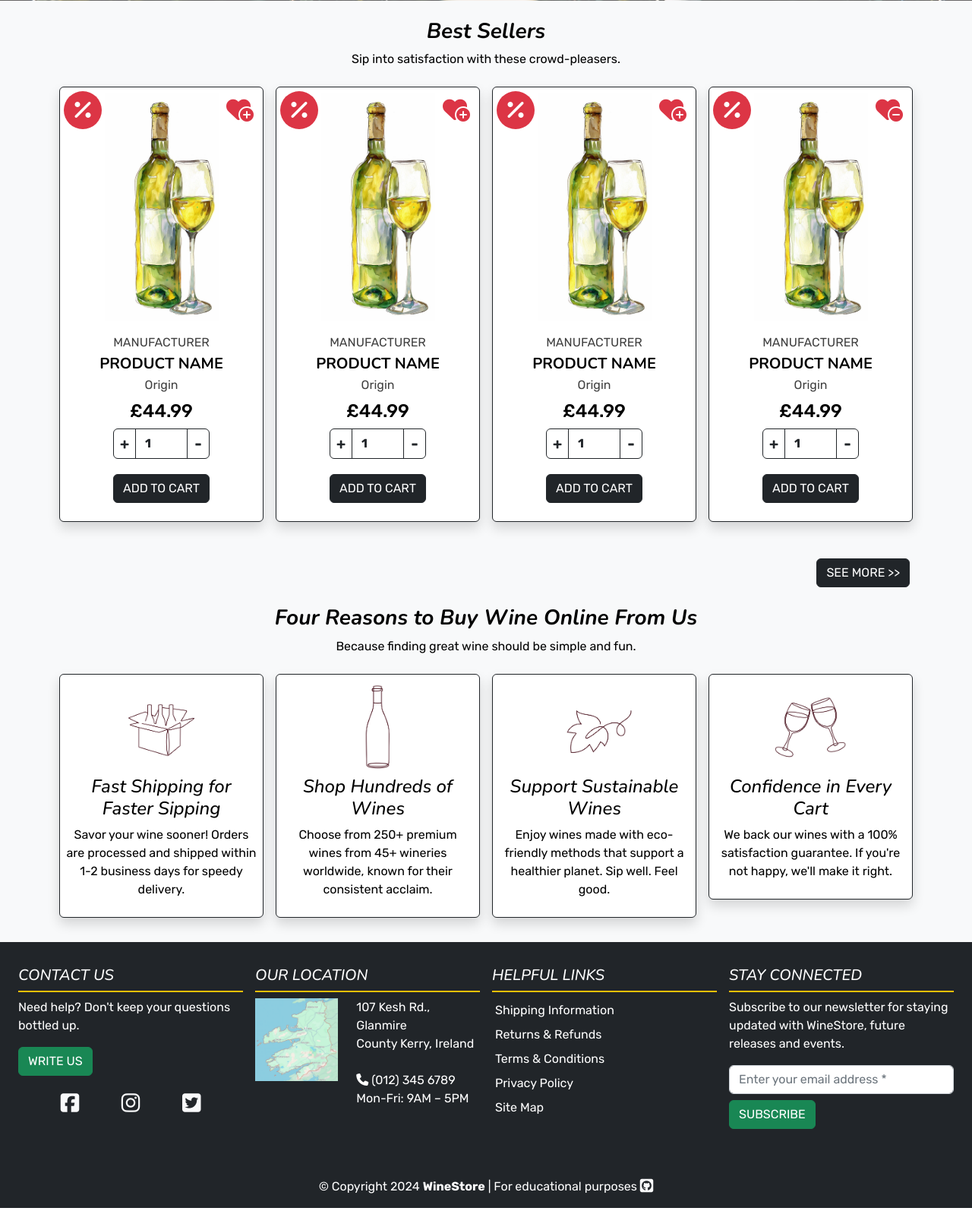
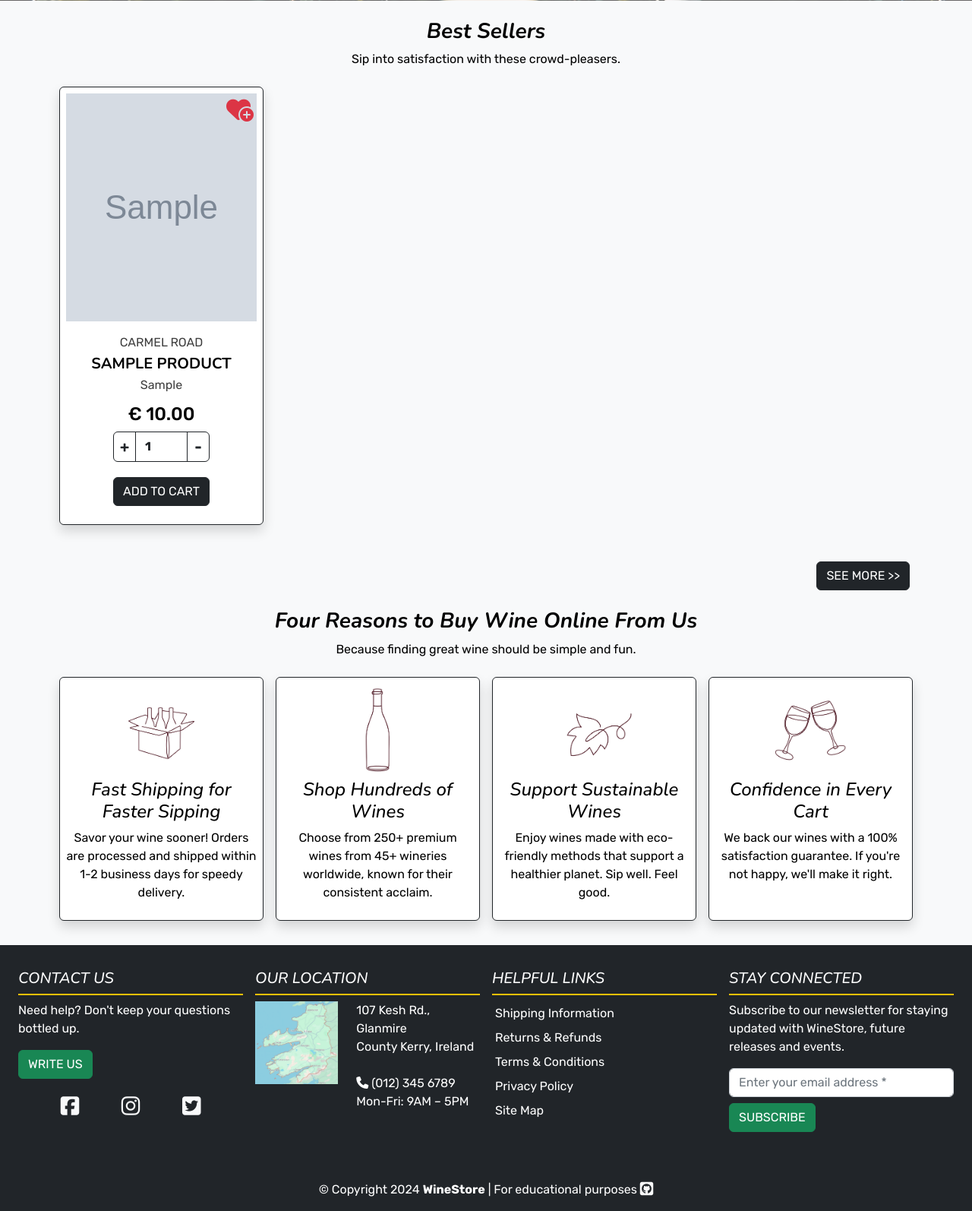
Before and after one commit to VL-ocean/winery, a Django app: page / in a window 1280 px wide. Shown: the part 456-2050 px from the top of the page at 76% size. Run offline with Django 4.2, Linux system fonts and the light colour scheme; data comes from the database, SQL or seed files in the repository; tables that the repository leaves empty hold one stand-in row (values such as "Sample post"); grey boxes marked "Sample" are stand-in pictures; parts of the project's set-up code (start-up, migrations or seed data) failed here and were passed over; some libraries are stand-ins or nearby versions.

Commit message:
refactor: home view and template

```diff
--- a/home/templates/home/index.html
+++ b/home/templates/home/index.html
@@ -19,24 +19,42 @@
         </div>
     </div>
     <div class="row mb-3">
-        <div class="col-12 col-md-6 col-lg-4 col-xl-3 p-2 mb-3">
-            <div class="card border-dark shadow product-card mx-auto">
+        {% for product in best_sellers %}
+        {% if forloop.counter|divisibleby:4 %}
+        <div class="col-12 col-md-6 d-lg-none col-xl-3 p-2 mb-3 d-xl-flex">
+            <div class="card border-dark shadow product-card mx-auto h-100">
                 <div class="p-2 align-self-center product-img-box position-relative">
-                    <img src="/media/no-image-sm.webp" class="img-fluid product-img" alt="...">
+                    {% if product.image %}
+                    <img src="{{ product.image.url }}" class="img-fluid product-img" alt="{{ product.name }}">
                     <a href="#" class="stretched-link"></a>
+                    {% else %}
+                    <img src="/media/no-image-sm.webp" class="img-fluid product-img" alt="{{ product.name }}">
+                    <a href="#" class="stretched-link"></a>
+                    {% endif %}
                 </div>
-                <div class="card-body text-center py-2">
-                    <p class="card-text text-uppercase opacity-75 mb-1">Manufacturer</p>
-                    <h4 class="card-title menu-font text-uppercase fs-5 mb-1 fw-bold">Product name</h4>
-                    <p class="card-text opacity-75 mb-1 text-capitalize">Origin</p>
-                    <h5 class="card-title product-price fs-4 m-2">£44.99</h5>
+                <div class="card-body text-center py-2 d-flex flex-column justify-content-evenly">
+                    <p class="card-text text-uppercase opacity-75 mb-1">{{ product.brand.friendly_name }}</p>
+                    <h4 class="card-title menu-font text-uppercase fs-5 mb-1 fw-bold">{{ product.name }}</h4>
+                    <p class="card-text opacity-75 mb-1 text-capitalize">{{ product.origin }}</p>
+                    <h5 class="card-title product-price fs-4 m-2">
+                        {% if product.sale_price and product.sale_price < product.price %}
+                            <!-- Sale price exists and is less than regular price -->
+                            <span class="text-decoration-line-through fs-5 text-muted">€ {{ product.price }}</span>
+                            <span class="text-danger">€ {{ product.sale_price }}</span>
+                        {% else %}
+                            <!-- Regular price only -->
+                            € {{ product.price }}
+                        {% endif %}
+                    </h5>
                     <div class="row">
                         <div class="col-7 mx-auto">
                             <div class="input-group">
-                                <button class="btn btn-outline-dark fw-bold fs-5 p-1 quantity-btn" type="button">+</button>
-                                <input type="number" class="form-control border border-dark quantity-input fw-bold" value="1"
-                                    aria-label="Product quantity">
-                                <button class="btn btn-outline-dark fw-bold fs-5 p-1 quantity-btn" type="button">-</button>
+                                <button class="btn btn-outline-dark fw-bold fs-5 p-1 quantity-btn"
+                                    type="button">+</button>
+                                <input type="number" class="form-control border border-dark quantity-input fw-bold"
+                                    value="1" aria-label="Product quantity">
+                                <button class="btn btn-outline-dark fw-bold fs-5 p-1 quantity-btn"
+                                    type="button">-</button>
                             </div>
                         </div>
                     </div>
@@ -44,39 +62,62 @@
                 <div class="card-footer text-center border-top-0 mt-1 mb-3 bg-white">
                     <a class="btn btn-dark text-uppercase" href="#" role="button">Add to cart</a>
                 </div>
+                {% if product.sale_price and product.sale_price < product.price %}
                 <div class="rounded-circle text-bg-danger discount-indicator position-absolute d-flex flex-column justify-content-center align-items-center">
                     <i class="fa-solid fa-percent fs-3"></i>
                 </div>
-                <div class="text-danger wishlist-plus position-absolute d-flex flex-column justify-content-center align-items-center">
-                    <a href="#" class="link-danger" data-bs-toggle="tooltip" data-bs-placement="right" data-bs-title="Add to Wishlist">
+                {% endif %}
+                <div
+                    class="text-danger wishlist-plus position-absolute d-flex flex-column justify-content-center align-items-center">
+                    <a href="#" class="link-danger" data-bs-toggle="tooltip" data-bs-placement="right"
+                        data-bs-title="Add to Wishlist">
                         <i class="fa-solid fa-heart-circle-plus fs-2"></i>
                     </a>
                 </div>
-                <div class="text-danger wishlist-minus position-absolute d-flex flex-column justify-content-center align-items-center d-none">
-                    <a href="#" class="link-danger" data-bs-toggle="tooltip" data-bs-placement="right"  data-bs-title="Remove from Wishlist">
+                <div
+                    class="text-danger wishlist-minus position-absolute d-flex flex-column justify-content-center align-items-center d-none">
+                    <a href="#" class="link-danger" data-bs-toggle="tooltip" data-bs-placement="right"
+                        data-bs-title="Remove from Wishlist">
                         <i class="fa-solid fa-heart-circle-minus fs-2"></i>
                     </a>
                 </div>
             </div>
         </div>
+        {% else %}
         <div class="col-12 col-md-6 col-lg-4 col-xl-3 p-2 mb-3">
-            <div class="card border-dark shadow product-card mx-auto">
+            <div class="card border-dark shadow product-card mx-auto h-100">
                 <div class="p-2 align-self-center product-img-box position-relative">
-                    <img src="/media/no-image-sm.webp" class="img-fluid product-img" alt="...">
+                    {% if product.image %}
+                    <img src="{{ product.image.url }}" class="img-fluid product-img" alt="{{ product.name }}">
                     <a href="#" class="stretched-link"></a>
+                    {% else %}
+                    <img src="/media/no-image-sm.webp" class="img-fluid product-img" alt="{{ product.name }}">
+                    <a href="#" class="stretched-link"></a>
+                    {% endif %}
                 </div>
-                <div class="card-body text-center py-2">
-                    <p class="card-text text-uppercase opacity-75 mb-1">Manufacturer</p>
-                    <h4 class="card-title menu-font text-uppercase fs-5 mb-1 fw-bold">Product name</h4>
-                    <p class="card-text opacity-75 mb-1 text-capitalize">Origin</p>
-                    <h5 class="card-title product-price fs-4 m-2">£44.99</h5>
+                <div class="card-body text-center py-2 d-flex flex-column justify-content-evenly">
+                    <p class="card-text text-uppercase opacity-75 mb-1">{{ product.brand.friendly_name }}</p>
+                    <h4 class="card-title menu-font text-uppercase fs-5 mb-1 fw-bold">{{ product.name }}</h4>
+                    <p class="card-text opacity-75 mb-1 text-capitalize">{{ product.origin }}</p>
+                    <h5 class="card-title product-price fs-4 m-2">
+                        {% if product.sale_price and product.sale_price < product.price %}
+                            <!-- Sale price exists and is less than regular price -->
+                            <span class="text-decoration-line-through fs-5 text-muted">€ {{ product.price }}</span>
+                            <span class="text-danger">€ {{ product.sale_price }}</span>
+                        {% else %}
+                            <!-- Regular price only -->
+                            € {{ product.price }}
+                        {% endif %}
+                    </h5>
                     <div class="row">
                         <div class="col-7 mx-auto">
                             <div class="input-group">
-                                <button class="btn btn-outline-dark fw-bold fs-5 p-1 quantity-btn" type="button">+</button>
-                                <input type="number" class="form-control border border-dark quantity-input fw-bold" value="1"
-                                    aria-label="Product quantity">
-                                <button class="btn btn-outline-dark fw-bold fs-5 p-1 quantity-btn" type="button">-</button>
+                                <button class="btn btn-outline-dark fw-bold fs-5 p-1 quantity-btn"
+                                    type="button">+</button>
+                                <input type="number" class="form-control border border-dark quantity-input fw-bold"
+                                    value="1" aria-label="Product quantity">
+                                <button class="btn btn-outline-dark fw-bold fs-5 p-1 quantity-btn"
+                                    type="button">-</button>
                             </div>
                         </div>
                     </div>
@@ -84,101 +125,29 @@
                 <div class="card-footer text-center border-top-0 mt-1 mb-3 bg-white">
                     <a class="btn btn-dark text-uppercase" href="#" role="button">Add to cart</a>
                 </div>
+                {% if product.sale_price and product.sale_price < product.price %}
                 <div class="rounded-circle text-bg-danger discount-indicator position-absolute d-flex flex-column justify-content-center align-items-center">
                     <i class="fa-solid fa-percent fs-3"></i>
                 </div>
-                <div class="text-danger wishlist-plus position-absolute d-flex flex-column justify-content-center align-items-center">
-                    <a href="#" class="link-danger" data-bs-toggle="tooltip" data-bs-placement="right" data-bs-title="Add to Wishlist">
+                {% endif %}
+                <div
+                    class="text-danger wishlist-plus position-absolute d-flex flex-column justify-content-center align-items-center">
+                    <a href="#" class="link-danger" data-bs-toggle="tooltip" data-bs-placement="right"
+                        data-bs-title="Add to Wishlist">
                         <i class="fa-solid fa-heart-circle-plus fs-2"></i>
                     </a>
                 </div>
-                <div class="text-danger wishlist-minus position-absolute d-flex flex-column justify-content-center align-items-center d-none">
-                    <a href="#" class="link-danger" data-bs-toggle="tooltip" data-bs-placement="right"  data-bs-title="Remove from Wishlist">
+                <div
+                    class="text-danger wishlist-minus position-absolute d-flex flex-column justify-content-center align-items-center d-none">
+                    <a href="#" class="link-danger" data-bs-toggle="tooltip" data-bs-placement="right"
+                        data-bs-title="Remove from Wishlist">
                         <i class="fa-solid fa-heart-circle-minus fs-2"></i>
                     </a>
                 </div>
             </div>
         </div>
-        <div class="col-12 col-md-6 col-lg-4 col-xl-3 p-2 mb-3">
-            <div class="card border-dark shadow product-card mx-auto">
-                <div class="p-2 align-self-center product-img-box position-relative">
-                    <img src="/media/no-image-sm.webp" class="img-fluid product-img" alt="...">
-                    <a href="#" class="stretched-link"></a>
-                </div>
-                <div class="card-body text-center py-2">
-                    <p class="card-text text-uppercase opacity-75 mb-1">Manufacturer</p>
-                    <h4 class="card-title menu-font text-uppercase fs-5 mb-1 fw-bold">Product name</h4>
-                    <p class="card-text opacity-75 mb-1 text-capitalize">Origin</p>
-                    <h5 class="card-title product-price fs-4 m-2">£44.99</h5>
-                    <div class="row">
-                        <div class="col-7 mx-auto">
-                            <div class="input-group">
-                                <button class="btn btn-outline-dark fw-bold fs-5 p-1 quantity-btn" type="button">+</button>
-                                <input type="number" class="form-control border border-dark quantity-input fw-bold" value="1"
-                                    aria-label="Product quantity">
-                                <button class="btn btn-outline-dark fw-bold fs-5 p-1 quantity-btn" type="button">-</button>
-                            </div>
-                        </div>
-                    </div>
-                </div>
-                <div class="card-footer text-center border-top-0 mt-1 mb-3 bg-white">
-                    <a class="btn btn-dark text-uppercase" href="#" role="button">Add to cart</a>
-                </div>
-                <div class="rounded-circle text-bg-danger discount-indicator position-absolute d-flex flex-column justify-content-center align-items-center">
-                    <i class="fa-solid fa-percent fs-3"></i>
-                </div>
-                <div class="text-danger wishlist-plus position-absolute d-flex flex-column justify-content-center align-items-center">
-                    <a href="#" class="link-danger" data-bs-toggle="tooltip" data-bs-placement="right" data-bs-title="Add to Wishlist">
-                        <i class="fa-solid fa-heart-circle-plus fs-2"></i>
-                    </a>
-                </div>
-                <div class="text-danger wishlist-minus position-absolute d-flex flex-column justify-content-center align-items-center d-none">
-                    <a href="#" class="link-danger" data-bs-toggle="tooltip" data-bs-placement="right"  data-bs-title="Remove from Wishlist">
-                        <i class="fa-solid fa-heart-circle-minus fs-2"></i>
-                    </a>
-                </div>
-            </div>
-        </div>
-        <div class="col-12 col-md-6 d-lg-none col-xl-3 p-2 mb-3 d-xl-flex">
-            <div class="card border-dark shadow product-card mx-auto">
-                <div class="p-2 align-self-center product-img-box position-relative">
-                    <img src="/media/no-image-sm.webp" class="img-fluid product-img" alt="...">
-                    <a href="#" class="stretched-link"></a>
-                </div>
-                <div class="card-body text-center py-2">
-                    <p class="card-text text-uppercase opacity-75 mb-1">Manufacturer</p>
-                    <h4 class="card-title menu-font text-uppercase fs-5 mb-1 fw-bold">Product name</h4>
-                    <p class="card-text opacity-75 mb-1 text-capitalize">Origin</p>
-                    <h5 class="card-title product-price fs-4 m-2">£44.99</h5>
-                    <div class="row">
-                        <div class="col-7 mx-auto">
-                            <div class="input-group">
-                                <button class="btn btn-outline-dark fw-bold fs-5 p-1 quantity-btn" type="button">+</button>
-                                <input type="number" class="form-control border border-dark quantity-input fw-bold" value="1"
-                                    aria-label="Product quantity">
-                                <button class="btn btn-outline-dark fw-bold fs-5 p-1 quantity-btn" type="button">-</button>
-                            </div>
-                        </div>
-                    </div>
-                </div>
-                <div class="card-footer text-center border-top-0 mt-1 mb-3 bg-white">
-                    <a class="btn btn-dark text-uppercase" href="#" role="button">Add to cart</a>
-                </div>
-                <div class="rounded-circle text-bg-danger discount-indicator position-absolute d-flex flex-column justify-content-center align-items-center">
-                    <i class="fa-solid fa-percent fs-3"></i>
-                </div>
-                <div class="text-danger wishlist-plus position-absolute d-flex flex-column justify-content-center align-items-center d-none">
-                    <a href="#" class="link-danger" data-bs-toggle="tooltip" data-bs-placement="right" data-bs-title="Add to Wishlist">
-                        <i class="fa-solid fa-heart-circle-plus fs-2"></i>
-                    </a>
-                </div>
-                <div class="text-danger wishlist-minus position-absolute d-flex flex-column justify-content-center align-items-center">
-                    <a href="#" class="link-danger" data-bs-toggle="tooltip" data-bs-placement="right"  data-bs-title="Remove from Wishlist">
-                        <i class="fa-solid fa-heart-circle-minus fs-2"></i>
-                    </a>
-                </div>
-            </div>
-        </div>
+        {% endif %}
+        {% endfor %}
     </div>
     <div class="row">
         <div class="col-12 text-center text-md-end me-4">
@@ -193,7 +162,7 @@
     </div>
     <div class="row mb-3">
         <div class="col-12 col-md-6 col-lg-3 p-2">
-            <div class="p-2 d-flex flex-column text-center card border-dark shadow">
+            <div class="p-2 d-flex flex-column text-center card border-dark shadow h-100">
                 <img src="/media/icon-shipping-box.webp" alt="shipping box icon" class="img-fluid w-50 align-self-center">
                 <h4 class="subtitle-font text-center">Fast Shipping for Faster Sipping</h4>
                 <p>Savor your wine sooner! Orders are processed and shipped within 1-2 business days for speedy
@@ -201,21 +170,21 @@
             </div>
         </div>
         <div class="col-12 col-md-6 col-lg-3 p-2">
-            <div class="p-2 d-flex flex-column text-center card border-dark shadow">
+            <div class="p-2 d-flex flex-column text-center card border-dark shadow h-100">
                 <img src="/media/icon-wine-bottle.webp" alt="wine bottle icon" class="img-fluid w-50 align-self-center">
                 <h4 class="subtitle-font">Shop Hundreds of Wines</h4>
                 <p>Choose from 250+ premium wines from 45+ wineries worldwide, known for their consistent acclaim.</p>
             </div>
         </div>
         <div class="col-12 col-md-6 col-lg-3 p-2">
-            <div class="p-2 d-flex flex-column text-center card border-dark shadow">
+            <div class="p-2 d-flex flex-column text-center card border-dark shadow h-100">
                 <img src="/media/icon-leaf.webp" alt="leaf icon" class="img-fluid w-50 align-self-center">
                 <h4 class="subtitle-font">Support Sustainable Wines</h4>
                 <p>Enjoy wines made with eco-friendly methods that support a healthier planet. Sip well. Feel good.</p>
             </div>
         </div>
         <div class="col-12 col-md-6 col-lg-3 p-2">
-            <div class="p-2 d-flex flex-column text-center card border-dark shadow">
+            <div class="p-2 d-flex flex-column text-center card border-dark shadow h-100">
                 <img src="/media/icon-cheers.webp" alt="two glasses cheers icon" class="img-fluid w-50 align-self-center">
                 <h4 class="subtitle-font">Confidence in Every Cart</h4>
                 <p>We back our wines with a 100% satisfaction guarantee. If you're not happy, we'll make it right.</p>
--- a/home/urls.py
+++ b/home/urls.py
@@ -1,7 +1,7 @@
 from django.urls import path
-from . import views
+from .views import Index
 
 
 urlpatterns = [
-    path('', views.index, name='home')
+    path('', Index.as_view(), name='home')
 ]
--- a/home/views.py
+++ b/home/views.py
@@ -1,8 +1,18 @@
-from django.shortcuts import render
+from django.views.generic import ListView
+from products.models import Product
+
 
 # Create your views here.
+class Index(ListView):
+    """ View home page """
 
-def index(request):
-    """ A view to return the index page """
+    template_name = 'home/index.html'
+    model = Product
+    context_object_name = 'products'
 
-    return render(request, 'home/index.html')
+    queryset = Product.objects.filter(has_promotion=True).order_by('-added')
+
+    def get_context_data(self, **kwargs):
+        context = super().get_context_data(**kwargs)
+        context['best_sellers'] = self.queryset[:4]
+        return context
--- a/products/templates/products/products.html
+++ b/products/templates/products/products.html
@@ -137,8 +137,7 @@
                     <a class="btn btn-dark text-uppercase" href="#" role="button">Add to cart</a>
                 </div>
                 {% if product.sale_price and product.sale_price < product.price %}
-                <div
-                    class="rounded-circle text-bg-danger discount-indicator position-absolute d-flex flex-column justify-content-center align-items-center">
+                <div class="rounded-circle text-bg-danger discount-indicator position-absolute d-flex flex-column justify-content-center align-items-center">
                     <i class="fa-solid fa-percent fs-3"></i>
                 </div>
                 {% endif %}
```
Also changed, not shown: products/views.py (+0 -18 lines).
